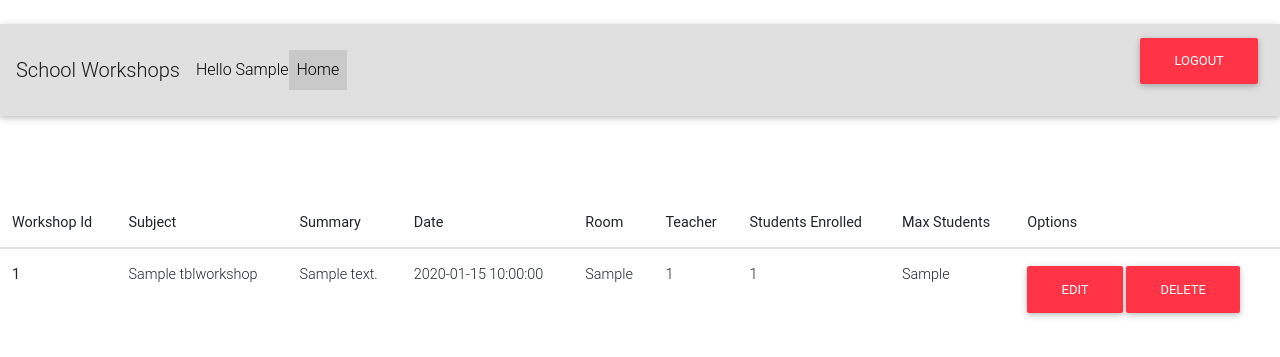
After one commit to Soeeb/DatabaseLosers, a Flask app: page /dashboard in a window 1280 px wide. The commit adds this page. Shown: the top 357 px of the page. Run offline with Flask 2, Linux system fonts and the light colour scheme; the visitor is signed in with stand-in values (Sample User, id 1); tables that the repository leaves empty or names only in its code hold one stand-in row (values such as "Sample post"); some libraries are stand-ins or nearby versions.

```diff
--- a/DatabaseInternal/DatabaseInternal/app.py
+++ b/DatabaseInternal/DatabaseInternal/app.py
@@ -37,6 +37,15 @@ def hello():
 		role=escape(session['role'])
 		data = allWorkshops()
 		return render_template("index.html", datas = data, session_user_name=username_session, role=role)
+	return render_template('index.html')
+
+@app.route('/dashboard')
+def dashboard():
+	if session.get('logged_in'):
+		username_session=escape(session['username']).capitalize()
+		role=escape(session['role'])
+		data = allWorkshops()
+		return render_template("dashboard.html", datas = data, session_user_name=username_session, role=role)
 	return render_template('index.html')
 
 @app.route('/login', methods=["GET","POST"])
--- /dev/null
+++ b/DatabaseInternal/DatabaseInternal/templates/dashboard.html
@@ -0,0 +1,40 @@
+{% extends "layout.html" %}
+{% block content %}
+<table class="table">
+	<thead class="thread-dark">
+		<tr>
+			<th scope="col">Workshop Id</th>
+			<th scope="col">Subject</th>
+			<th scope="col">Summary</th>
+			<th scope="col">Date</th>
+			<th scope="col">Room</th>
+			<th scope="col">Teacher</th>
+			<th scope="col">Students Enrolled</th>
+			<th scope="col">Max Students</th>
+			<th scope="col">Options</th>
+		</tr>
+	</thead>
+	<tbody>
+		{% for data in datas %}
+		<tr>
+			<th scope="row">{{data.Id}}</th>
+			<td>{{data.subject}}</td>
+			<td>{{data.summary}}</td>
+			<td>{{data.date}}</td>
+			<td>{{data.room}}</td>
+			<td>{{data.teacherId}}</td>
+			<td>{{data.enrolled}}</td>
+			<td>{{data.maxStudents}}</td>
+			<td>
+				<a href="/edit" class="btn btn-danger btn-rounded mb-4">
+				Edit
+				</a>
+				<a href="/delete" class="btn btn-danger btn-rounded mb-4">
+				Delete
+				</a>
+			</td>
+		</tr>
+		{% endfor %}
+	</tbody>
+</table>
+{% endblock %}
--- a/DatabaseInternal/DatabaseInternal/templates/layout.html
+++ b/DatabaseInternal/DatabaseInternal/templates/layout.html
@@ -62,6 +62,13 @@
 		</div>
 		{% endif %}
 
+		{% if role == "1" %}
+		<div class="text-center">
+			<a href="/dashboard" class="btn btn-danger btn-rounded mb-4">
+				dashboard
+			</a>
+		</div>
+		{% endif %}
 	</nav>
 
 	{% include 'login.html' %}
```
Also changed, not shown: DatabaseInternal/DatabaseInternal/templates/index.html (+9 -3 lines), 1 other file. Lines whose indentation alone changed are shown as unchanged.
